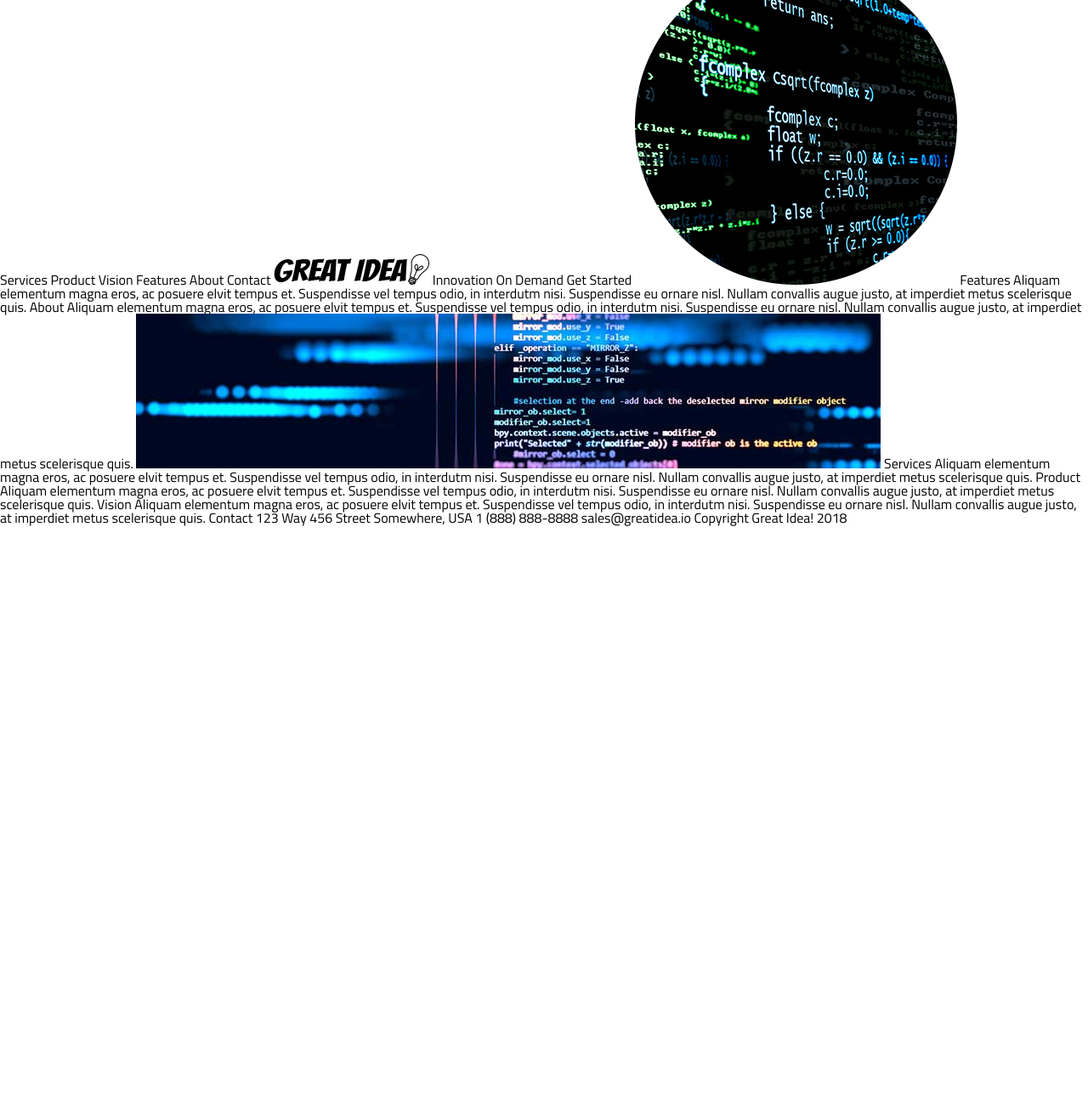
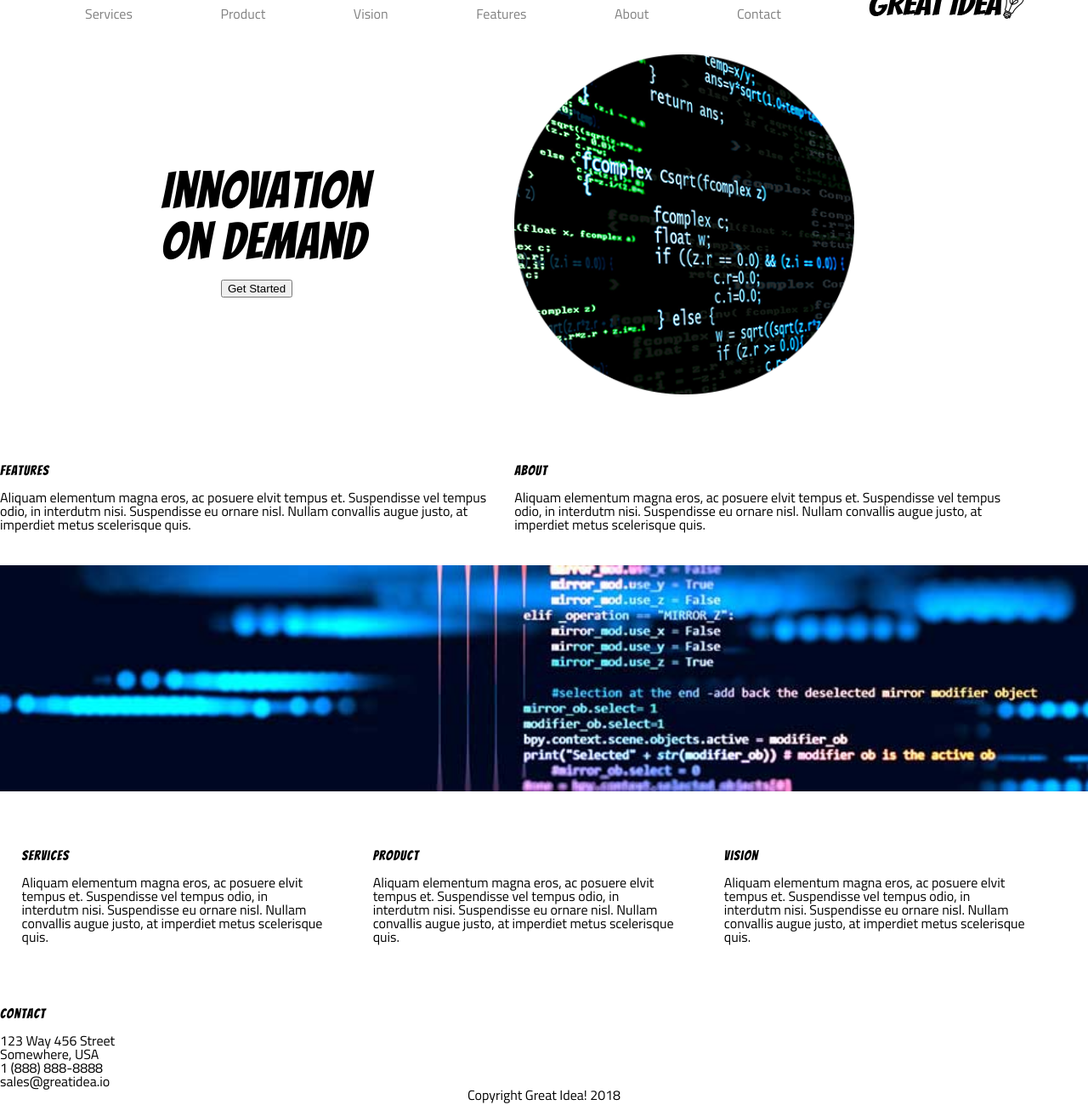
Before and after one commit to devin5/1.1.3-displayblock, a plain HTML site: page great-idea-website/index.html in a window 1280 px wide. Shown: the part 44-1344 px from the top of the page at 85% size. Before the commit the page ends 800 px from the top, so only its background shows below. Drawn offline with Linux system fonts and the light colour scheme.

Commit message:
finished setting up semantic tags and setting classes, used display blok to position elements

```diff
--- a/great-idea-website/css/index.css
+++ b/great-idea-website/css/index.css
@@ -3,19 +3,87 @@
    License: none (public domain)
 */
 
-html, body, div, span, applet, object, iframe,
-h1, h2, h3, h4, h5, h6, p, blockquote, pre,
-a, abbr, acronym, address, big, cite, code,
-del, dfn, em, img, ins, kbd, q, s, samp,
-small, strike, strong, sub, sup, tt, var,
-b, u, i, center,
-dl, dt, dd, ol, ul, li,
-fieldset, form, label, legend,
-table, caption, tbody, tfoot, thead, tr, th, td,
-article, aside, canvas, details, embed,
-figure, figcaption, footer, header, hgroup,
-menu, nav, output, ruby, section, summary,
-time, mark, audio, video {
+html,
+body,
+div,
+span,
+applet,
+object,
+iframe,
+h1,
+h2,
+h3,
+h4,
+h5,
+h6,
+p,
+blockquote,
+pre,
+a,
+abbr,
+acronym,
+address,
+big,
+cite,
+code,
+del,
+dfn,
+em,
+img,
+ins,
+kbd,
+q,
+s,
+samp,
+small,
+strike,
+strong,
+sub,
+sup,
+tt,
+var,
+b,
+u,
+i,
+center,
+dl,
+dt,
+dd,
+ol,
+ul,
+li,
+fieldset,
+form,
+label,
+legend,
+table,
+caption,
+tbody,
+tfoot,
+thead,
+tr,
+th,
+td,
+article,
+aside,
+canvas,
+details,
+embed,
+figure,
+figcaption,
+footer,
+header,
+hgroup,
+menu,
+nav,
+output,
+ruby,
+section,
+summary,
+time,
+mark,
+audio,
+video {
   margin: 0;
   padding: 0;
   border: 0;
@@ -24,22 +92,35 @@ time, mark, audio, video {
   vertical-align: baseline;
 }
 /* HTML5 display-role reset for older browsers */
-article, aside, details, figcaption, figure,
-footer, header, hgroup, menu, nav, section {
+article,
+aside,
+details,
+figcaption,
+figure,
+footer,
+header,
+hgroup,
+menu,
+nav,
+section {
   display: block;
 }
 body {
   line-height: 1;
 }
-ol, ul {
+ol,
+ul {
   list-style: none;
 }
-blockquote, q {
+blockquote,
+q {
   quotes: none;
 }
-blockquote:before, blockquote:after,
-q:before, q:after {
-	content: '';
+blockquote:before,
+blockquote:after,
+q:before,
+q:after {
+  content: "";
   content: none;
 }
 table {
@@ -52,15 +133,90 @@ table {
   box-sizing: border-box;
 }
 
-html, body {
+html,
+body {
   height: 100%;
-    font-family: 'Titillium Web', sans-serif;
+  font-family: "Titillium Web", sans-serif;
 }
 
-h1, h2, h3, h4, h5 {
-    font-family: 'Bangers', cursive;
+h1,
+h2,
+h3,
+h4,
+h5 {
+  font-family: "Bangers", cursive;
   letter-spacing: 1px;
   margin-bottom: 15px;
 }
 
 /* Your code starts here! */
+
+nav {
+  display: inline-block;
+}
+
+nav a {
+  padding-left: 100px;
+  color: grey;
+  text-decoration: none;
+}
+
+.whole {
+  width: 100%;
+  display: inline-block;
+}
+
+.halves {
+  width: 47%;
+  display: inline-block;
+  padding-bottom: 40px;
+
+}
+
+.headertext {
+  vertical-align: top;
+  position:relative;
+  top:170px;
+  left:190px;
+
+}
+.middle-img {
+  width: 100%;
+}
+
+.third {
+  display: inline-block;
+  width: 28%;
+  padding-top: 40px;
+  margin:2%
+}
+
+footer p {
+  text-align: center;
+}
+/* .headertext {
+  padding-left:100px;
+	padding-top: 100px;
+} */
+.header h1 {
+  font-size: 60px;
+}
+
+.picture {
+  /* padding-top:75px;
+	padding-left: 150px; */
+  margin: 40px auto;
+}
+.logo {
+  padding-top: 30px;
+  padding-left: 100px;
+}
+.image {
+  width: 400px;
+}
+button {
+  margin-left: 70px;
+}
+footer {
+  margin-top: 50px;
+}
--- a/great-idea-website/index.html
+++ b/great-idea-website/index.html
@@ -1,13 +1,16 @@
-<!doctype html>
+<!DOCTYPE html>
 
 <html lang="en">
   <head>
-  <meta charset="utf-8">
+    <meta charset="utf-8" />
 
     <title>Great Idea!</title>
 
-  <link href="https://fonts.googleapis.com/css?family=Bangers|Titillium+Web" rel="stylesheet">
-  <link rel="stylesheet" href="css/index.css">
+    <link
+      href="https://fonts.googleapis.com/css?family=Bangers|Titillium+Web"
+      rel="stylesheet"
+    />
+    <link rel="stylesheet" href="css/index.css" />
 
     <!--[if lt IE 9]>
       <script src="https://cdnjs.cloudflare.com/ajax/libs/html5shiv/3.7.3/html5shiv.js"></script>
@@ -15,49 +18,103 @@
   </head>
 
   <body>
+    <div class="container">
+      <nav>
+        <a href="#">Services</a>
+        <a href="#">Product</a>
+        <a href="#">Vision</a>
+        <a href="#">Features</a>
+        <a href="#">About</a>
+        <a href="#">Contact</a>
+      </nav>
+      <img class="logo" src="img/logo.png" alt="Great Idea! Company logo." />
 
-  Services
-  Product
-  Vision
-  Features
-  About
-  Contact
+      <div class="header whole">
+        <div class="halves headertext">
+          <h1>
+            Innovation <br />
+            On Demand
+          </h1>
+          <button class="button" href="#">Get Started</button>
+        </div>
+        <div class="halves picture">
+          <img
+            class="image"
+            src="img/header-img.png"
+            alt="Image of a code snippet."
+          />
+        </div>
+      </div>
+      <div class="whole description">
+        <div class="halves">
+          <h5>Features</h5>
+          <p>
+            Aliquam elementum magna eros, ac posuere elvit tempus et.
+            Suspendisse vel tempus odio, in interdutm nisi. Suspendisse eu
+            ornare nisl. Nullam convallis augue justo, at imperdiet metus
+            scelerisque quis.
+          </p>
+        </div>
 
-  <img class="logo" src="img/logo.png" alt="Great Idea! Company logo.">
-  Innovation
-  On
-  Demand
+        <div class="halves">
+          <h5>About</h5>
+          <p>
+            Aliquam elementum magna eros, ac posuere elvit tempus et.
+            Suspendisse vel tempus odio, in interdutm nisi. Suspendisse eu
+            ornare nisl. Nullam convallis augue justo, at imperdiet metus
+            scelerisque quis.
+          </p>
+        </div>
+      </div>
 
-  Get Started
+      <img
+        class="middle-img"
+        src="img/mid-page-accent.jpg"
+        alt="Image of code snippets across the screen"
+      />
 
-  <img src="img/header-img.png" alt="Image of a code snippet.">
+      <div class="whole">
+        <div class="third">
+          <h5>Services</h5>
+          <p>
+            Aliquam elementum magna eros, ac posuere elvit tempus et.
+            Suspendisse vel tempus odio, in interdutm nisi. Suspendisse eu
+            ornare nisl. Nullam convallis augue justo, at imperdiet metus
+            scelerisque quis.
+          </p>
+        </div>
 
-  Features
-  Aliquam elementum magna eros, ac posuere elvit tempus et. Suspendisse vel tempus odio, in interdutm nisi. Suspendisse eu ornare nisl. Nullam convallis augue justo, at imperdiet metus scelerisque quis.
+        <div class="third">
+          <h5>Product</h5>
+          <p>
+            Aliquam elementum magna eros, ac posuere elvit tempus et.
+            Suspendisse vel tempus odio, in interdutm nisi. Suspendisse eu
+            ornare nisl. Nullam convallis augue justo, at imperdiet metus
+            scelerisque quis.
+          </p>
+        </div>
 
+        <div class="third">
+          <h5>Vision</h5>
+          Aliquam elementum magna eros, ac posuere elvit tempus et. Suspendisse
+          vel tempus odio, in interdutm nisi. Suspendisse eu ornare nisl. Nullam
+          convallis augue justo, at imperdiet metus scelerisque quis.
+        </div>
 
-  About
-  Aliquam elementum magna eros, ac posuere elvit tempus et. Suspendisse vel tempus odio, in interdutm nisi. Suspendisse eu ornare nisl. Nullam convallis augue justo, at imperdiet metus scelerisque quis.
+      </div>
 
-  <img class="middle-img" src="img/mid-page-accent.jpg" alt="Image of code snippets across the screen">
-
-  Services
-  Aliquam elementum magna eros, ac posuere elvit tempus et. Suspendisse vel tempus odio, in interdutm nisi. Suspendisse eu ornare nisl. Nullam convallis augue justo, at imperdiet metus scelerisque quis.
-
-
-  Product
-  Aliquam elementum magna eros, ac posuere elvit tempus et. Suspendisse vel tempus odio, in interdutm nisi. Suspendisse eu ornare nisl. Nullam convallis augue justo, at imperdiet metus scelerisque quis.
-
-  Vision
-  Aliquam elementum magna eros, ac posuere elvit tempus et. Suspendisse vel tempus odio, in interdutm nisi. Suspendisse eu ornare nisl. Nullam convallis augue justo, at imperdiet metus scelerisque quis.
-
-  Contact
-  123 Way 456 Street
+      <footer>
+        <h5>Contact</h5>
+        <ul>
+          <li>
+            123 Way 456 Street <br />
             Somewhere, USA
-  1 (888) 888-8888
-  sales@greatidea.io
-
-  Copyright Great Idea! 2018
-
+          </li>
+          <li>1 (888) 888-8888</li>
+          <li>sales@greatidea.io</li>
+        </ul>
+        <p>Copyright Great Idea! 2018</p>
+      </footer>
+    </div>
   </body>
 </html>
```
Also changed, not shown: 1 other file. Lines whose indentation alone changed are shown as unchanged.
